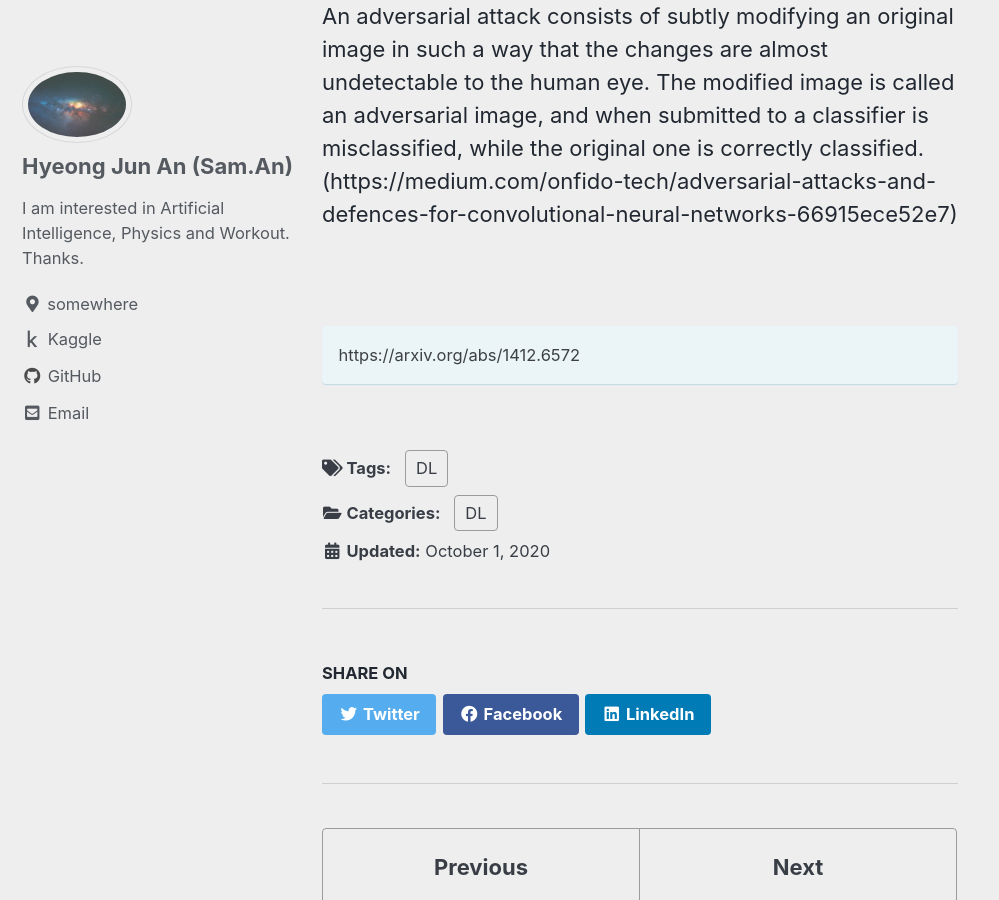
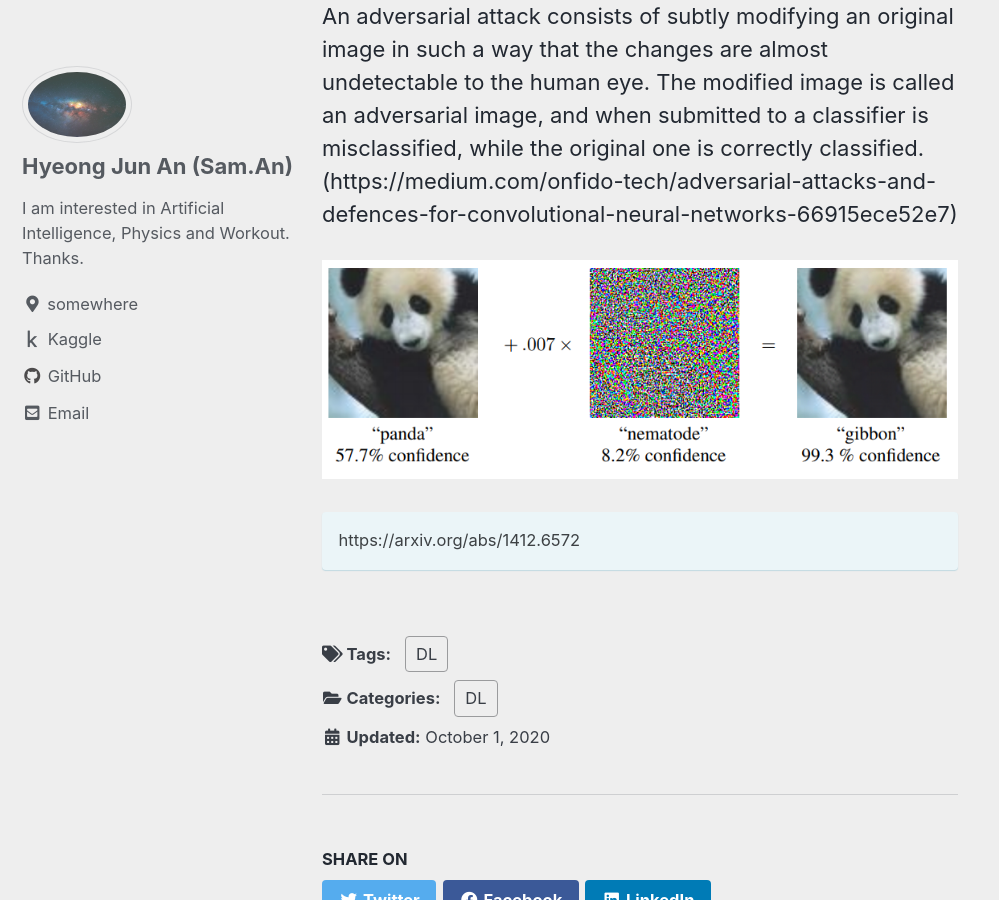
Before and after one commit to sammiee5311/sammiee5311.github.com, a Jekyll site: the page built from _posts/2020-09-07-Deep Learning.md, in a window 1280 px wide and 900 px high, scrolled down 945 px. Shown: the whole window, without its empty margins (0-999 px from the left). Built offline with Jekyll 4.4.1, drawn with Linux system fonts in a browser that asks for light colours; cached includes are drawn as plain includes.

Commit message:
Update 2020-09-07-Deep Learning.md

```diff
--- a/_posts/2020-09-07-Deep Learning.md
+++ b/_posts/2020-09-07-Deep Learning.md
@@ -31,7 +31,8 @@ bh and bw could be more than 1. (height, width) can be greater than gird cell. <
 
 An adversarial attack consists of subtly modifying an original image in such a way that the changes are almost undetectable to the human eye. The modified image is called an adversarial image, and when submitted to a classifier is misclassified, while the original one is correctly classified. <br> (https://medium.com/onfido-tech/adversarial-attacks-and-defences-for-convolutional-neural-networks-66915ece52e7)
 
-![](assets/images/post/deep_learning/adversarial_attack.png)
+![](/assets/images/post/deep_learning/adversarial_attack.png)
+
 
 https://arxiv.org/abs/1412.6572
 {: .notice--info}
```
